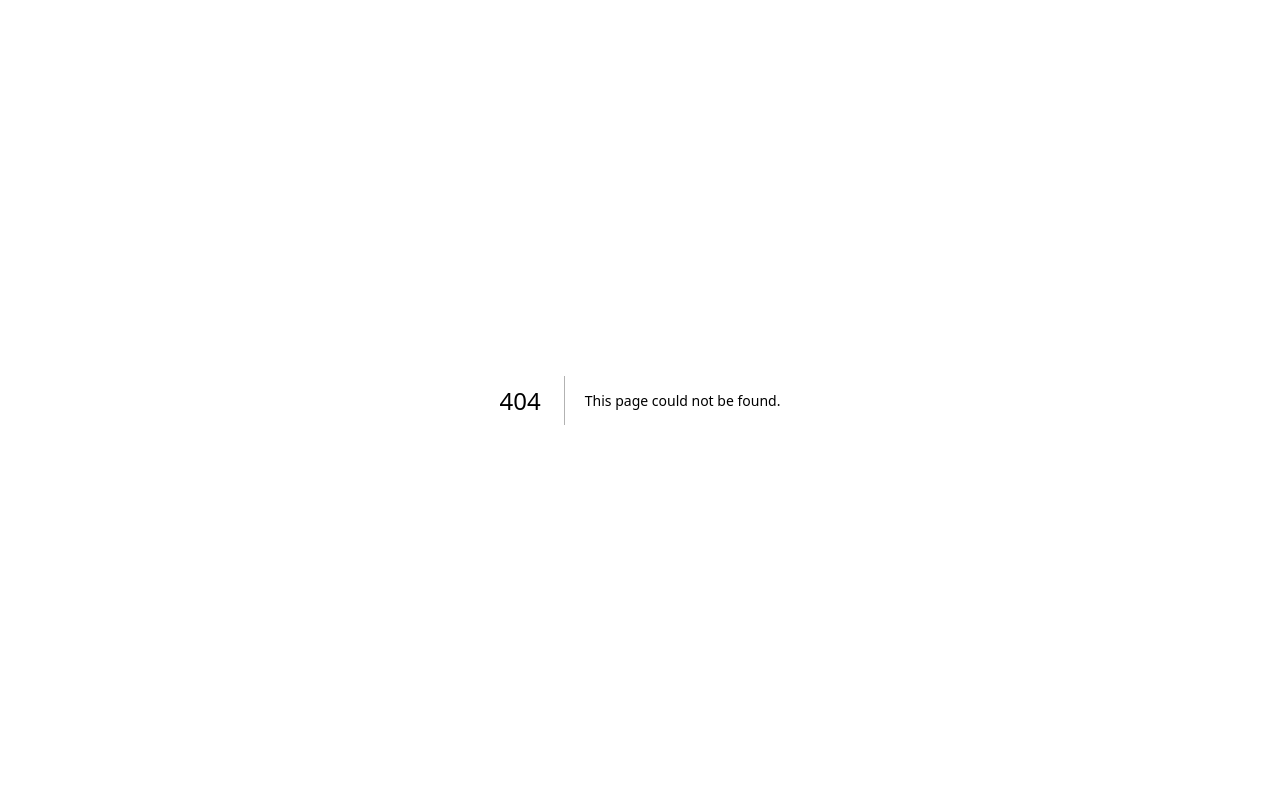
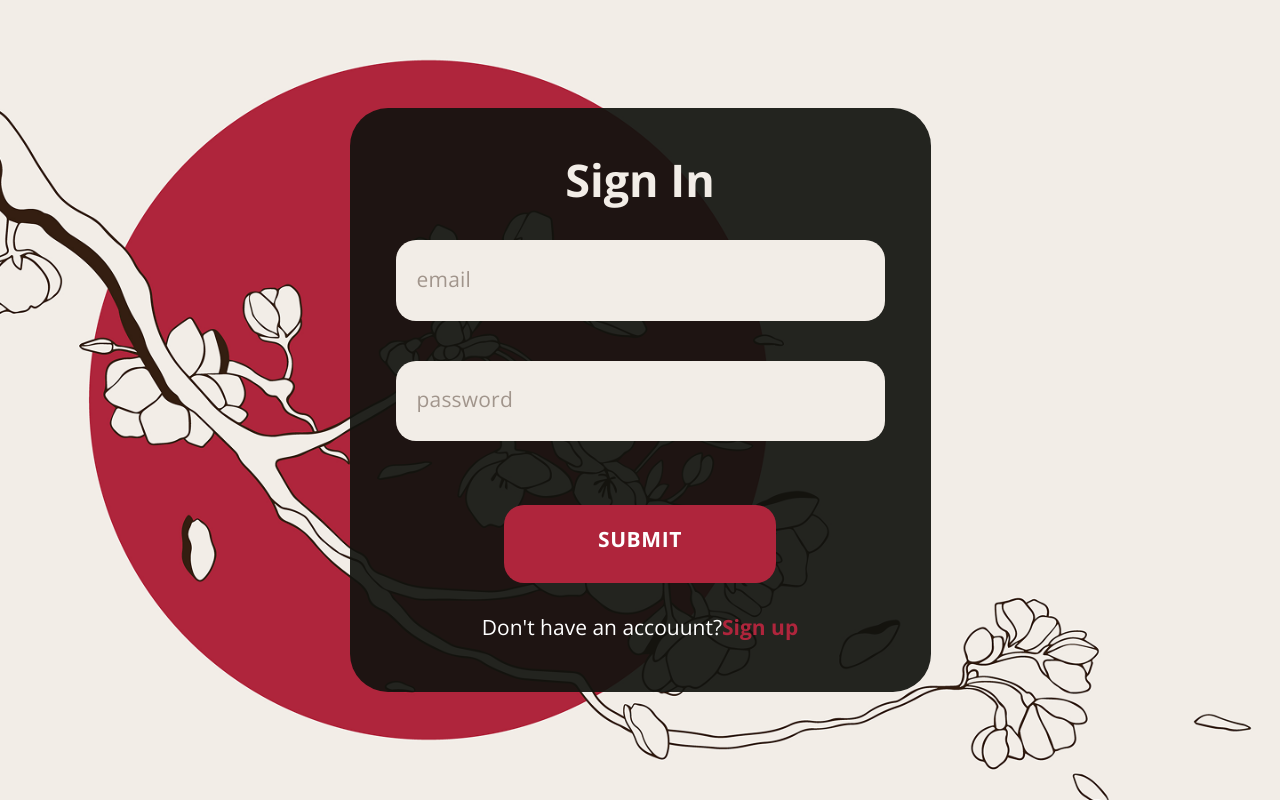
Before and after one commit to RybakMaksym/CRUD-APP-front-end, a Next.js app: page /log-in in a window 1280 px wide. Before the commit this address had no page. Built offline with nearby package versions, Linux system fonts and the light colour scheme; no server answers.

Commit message:
add: sign in & sign up pages

```diff
--- /dev/null
+++ b/src/app/(pages)/(auth)/log-in/page.tsx
@@ -0,0 +1,3 @@
+import { SignIn } from '@/pages/SignIn';
+
+export default SignIn;
--- /dev/null
+++ b/src/app/(pages)/(auth)/register/page.tsx
@@ -0,0 +1,3 @@
+import { SignUp } from '@/pages/SignUp';
+
+export default SignUp;
--- a/src/app/page.tsx
+++ b/src/app/page.tsx
@@ -1,3 +1,3 @@
 export default function Home() {
-  return <div>Home page</div>;
+  return <></>;
 }
--- /dev/null
+++ b/src/pages/SignIn/index.ts
@@ -0,0 +1 @@
+export {default as SignIn} from './ui/SignIn'
--- /dev/null
+++ b/src/pages/SignIn/ui/SignIn.tsx
@@ -0,0 +1,24 @@
+import { SignInForm } from '@/widgets/SignInForm';
+
+function SignIn() {
+  return (
+    <div
+      style={{
+        minWidth: '100vw',
+        minHeight: '100vh',
+        padding: '69px 0px',
+        display: 'flex',
+        justifyContent: 'center',
+        alignItems: 'center',
+        backgroundImage: 'url("/images/auth/auth-background.png")',
+        backgroundSize: 'cover',
+        backgroundPosition: 'center',
+        backgroundRepeat: 'no-repeat',
+      }}
+    >
+      <SignInForm />
+    </div>
+  );
+}
+
+export default SignIn;
--- /dev/null
+++ b/src/pages/SignUp/index.ts
@@ -0,0 +1 @@
+export {default as SignUp} from './ui/SignUp'
```
Also changed, not shown: src/pages/SignUp/ui/SignUp.tsx (added, +24 -0 lines).
